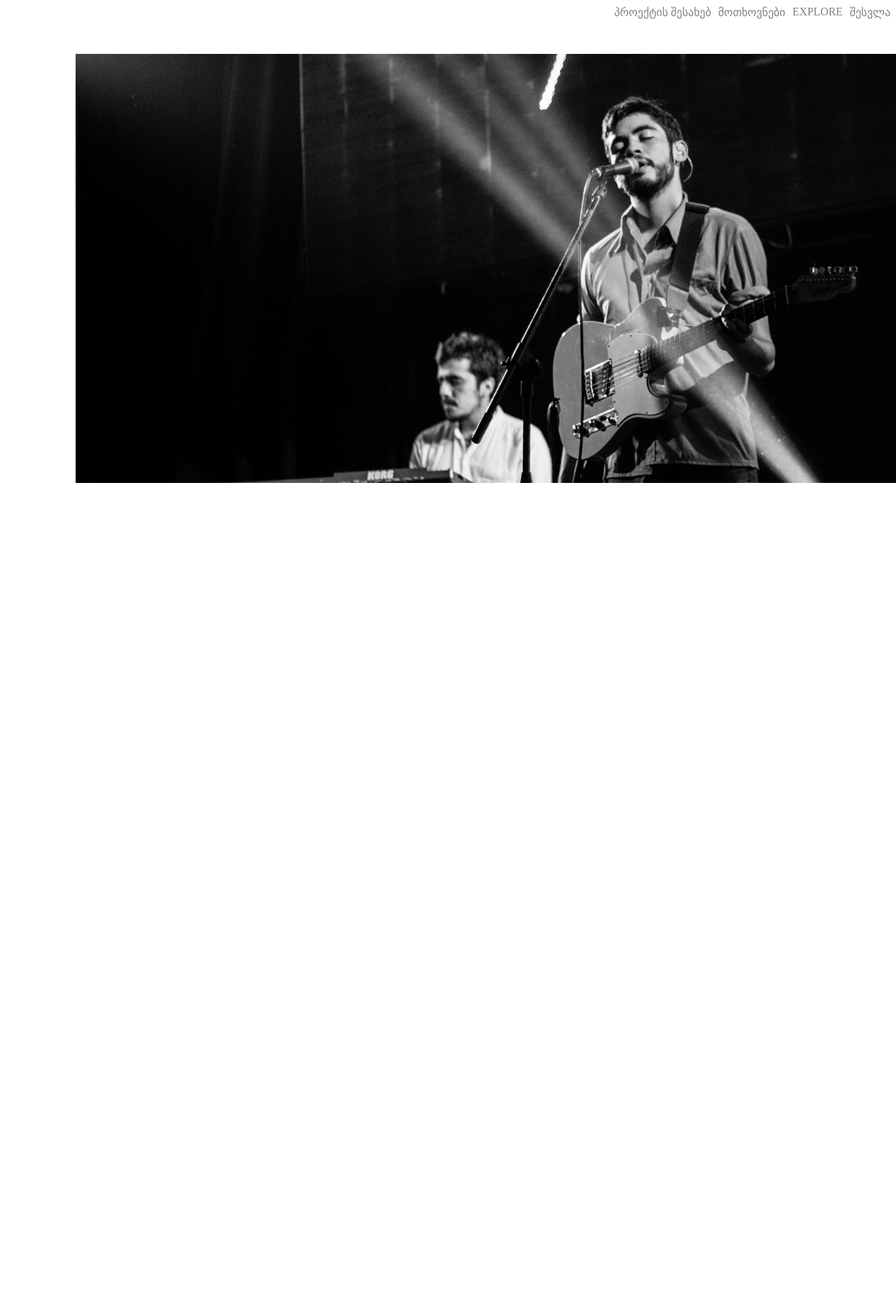
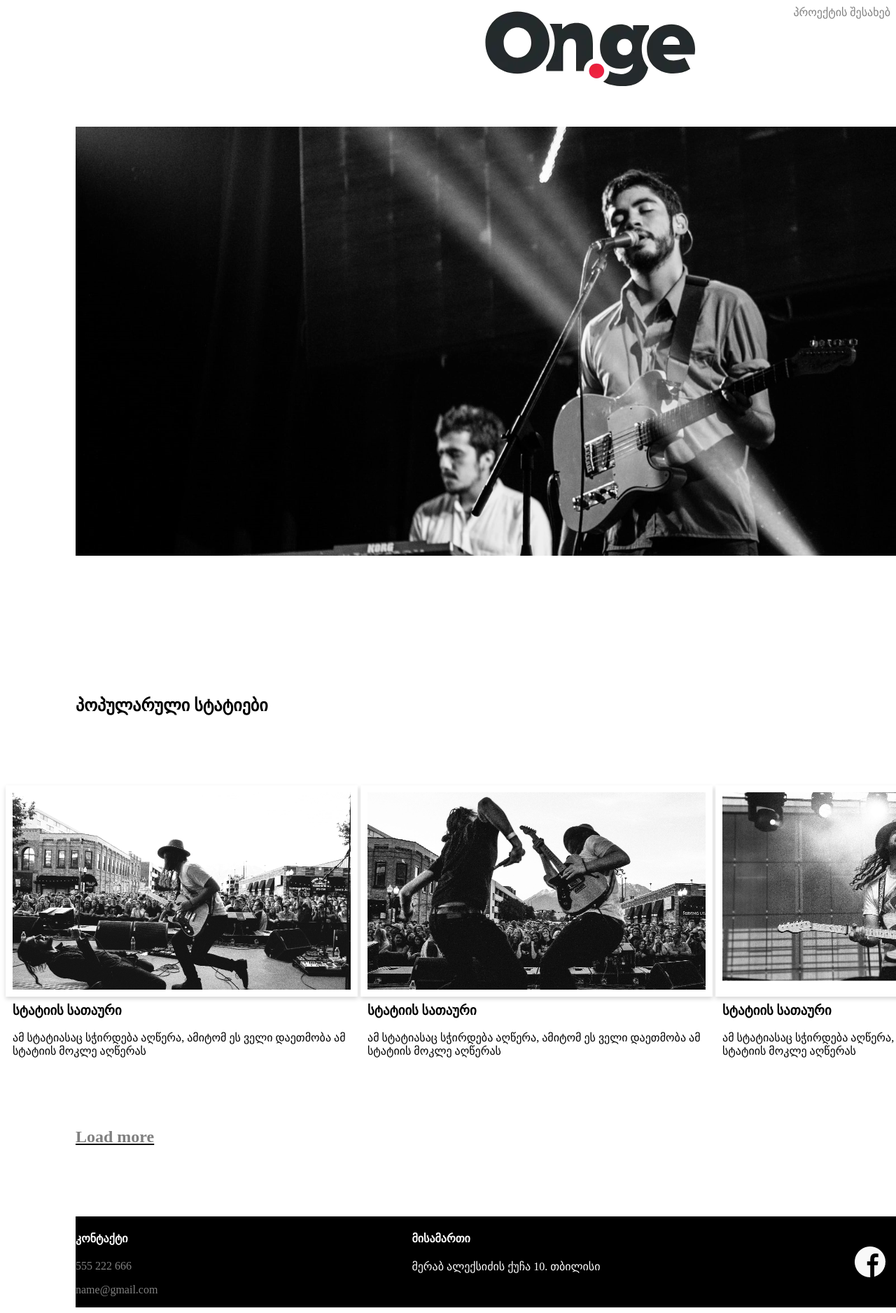
Before and after one commit to daaaduu/lesson-4, a plain HTML site: page index.html in a window 1280 px wide. Shown: the top 1876 px of the page at 70% size. Before the commit the page ends 800 px from the top, so only its background shows below. Drawn offline with Linux system fonts and the light colour scheme.

Commit message:
added box-shadows and footer

```diff
--- a/index.html
+++ b/index.html
@@ -6,14 +6,63 @@
     <link rel="stylesheet" href="src/styles.css" />
   </head>
   <body class="container">
-    <header>
-      <a href="index.html">პროექტის შესახებ</a>
-      <a href="index.html">მოთხოვნები</a>
-      <a href="index.html">EXPLORE</a>
-      <a href="index.html">შესვლა</a>
+    <header><nav>
+      <a href="index.html"><img src="src/images/download.webp" alt=""></a>
+      <ul></ul>
+      <li><a href="index.html">პროექტის შესახებ</a></li>
+      <li><a href="index.html">მოთხოვნები</a></li>
+      <li><a href="index.html">EXPLORE</a></li>
+      <li><a href="index.html">შესვლა</a></li>
+    </ul>
+      </nav>
     </header>
     <section class="seqcia-1">
       <img src="src/images/სლაიდერი3.png" alt="" />
     </section>
+    <section class="seqcia-2">
+      <h1>პოპულარული სტატიები</h1>
+      <div class="popularuli">
+        <img src="src/images/neon.png" alt="" />
+        <h3>სტატიის სათაური</h3>
+        <p>
+          ამ სტატიასაც სჭირდება აღწერა, ამიტომ ეს ველი დაეთმობა ამ სტატიის მოკლე
+          აღწერას
+        </p>
+      </div>
+      <div class="popularuli-2">
+        <img src="src/images/neonbrand.png" alt="" />
+        <h3>სტატიის სათაური</h3>
+        <p>
+          ამ სტატიასაც სჭირდება აღწერა, ამიტომ ეს ველი დაეთმობა ამ სტატიის მოკლე
+          აღწერას
+        </p>
+      </div>
+      <div class="popularuli-3">
+        <img src="src/images/neonbrand-IXcI72btgv0-unsplash.png" alt="" />
+        <h3>სტატიის სათაური</h3>
+        <p>
+          ამ სტატიასაც სჭირდება აღწერა, ამიტომ ეს ველი დაეთმობა ამ სტატიის მოკლე
+          აღწერას
+        </p>
+      </div>
+      <div class="load-more">
+        <a href="index.html"><h1>Load more</h1></a>
+      </div>
+    </section>
+    <footer>
+      <div class="kontakti">
+        <h4>კონტაქტი</h4>
+        <p><a href="tel:555 222 666">555 222 666</a></p>
+        <p><a href="mailto: name@gmail.com"> name@gmail.com </a></p>
+      </div>
+      <div class="address">
+        <h4>მისამართი</h4>
+        <p>მერაბ ალექსიძის ქუჩა 10. თბილისი</p>
+      </div>
+      <div class="fc-ig">
+        <a href="index.html"><img src="src/images/facebook (2).png" alt=""></a>
+        <a href="index.html"><img src="src/images/instagram (1).png" alt=""></a>
+      </div>
+    </footer>
   </body>
 </html>
--- a/src/styles.css
+++ b/src/styles.css
@@ -1,18 +1,73 @@
 .container {
-  max-width: 1920px;
+  width: 1640px;
 }
 a {
   text-decoration: none;
   color: grey;
 }
+li {
+  list-style: none;
+}
+nav,
+nav li {
+  display: flex;
+  gap: 50px;
+}
 header {
   display: flex;
-  gap: 10px;
+  gap: 15px;
   justify-content: end;
 }
-img {
+
+.seqcia-1 img {
   display: flex;
   justify-content: center;
   padding-top: 50px;
   padding-left: 100px;
+  padding-bottom: 100px;
 }
+.seqcia-2 h1 {
+  margin: 100px;
+}
+
+.popularuli {
+  display: inline-block;
+  width: 483px;
+  height: 282px;
+  padding-left: 100px;
+  padding: 10px;
+  box-shadow: 0px 3px 6px #00000029;
+  opacity: 1;
+}
+
+.popularuli-2 {
+  display: inline-block;
+  width: 483px;
+  height: 282px;
+  padding: 10px;
+  box-shadow: 0px 3px 6px #00000029;
+  opacity: 1;
+}
+.popularuli-3 {
+  display: inline-block;
+  width: 483px;
+  height: 282px;
+  padding: 10px;
+  box-shadow: 0px 3px 6px #00000029;
+  opacity: 1;
+}
+footer {
+  display: flex;
+  gap: 363px;
+  background-color: black;
+  color: white;
+  margin: 50px 100px 0 100px;
+}
+.fc-ig {
+  display: flex;
+  gap: 34px;
+  align-items: center;
+}
+.load-more {
+  text-decoration: underline;
+}
```
Also changed, not shown: src/images/download.webp (added), src/images/facebook (2).png (added), src/images/instagram (1).png (added), src/images/neon.png (added), src/images/neonbrand-IXcI72btgv0-unsplash.png (added), src/images/neonbrand.png (added).
